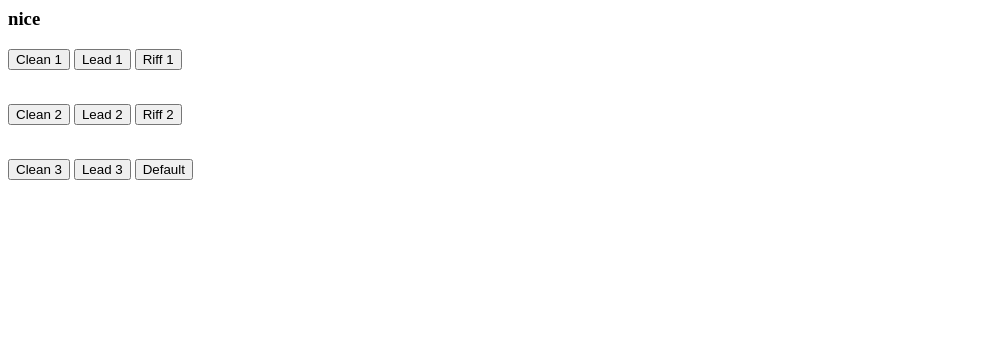
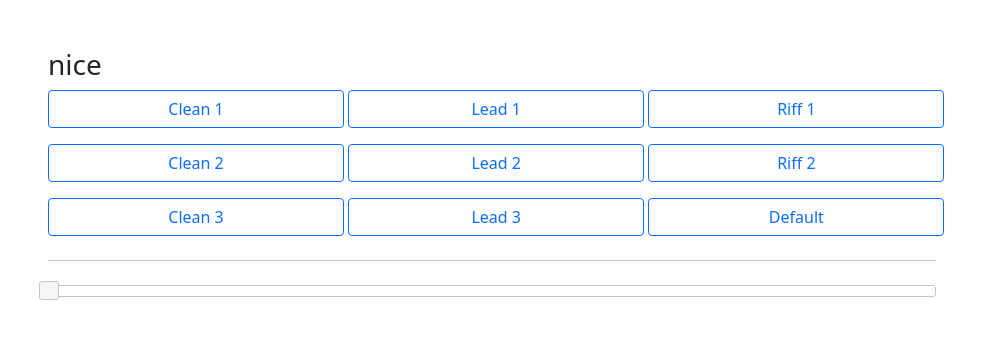
Before and after one commit to shefa/reimagined-system, a Flask app: page / in a window 1280 px wide. Shown: the top 360 px of the page, without its empty margins (0-999 px from the left). Run offline with Flask 2, Linux system fonts and the light colour scheme; some libraries are stand-ins or nearby versions.

Commit message:
add volume slider

```diff
--- a/app.py
+++ b/app.py
@@ -4,6 +4,7 @@ import time
 
 app = Flask(__name__)
 midi_out = rtmidi.MidiOut()
+midi_out.open_port(1)
 
 @app.route("/")
 def index():
@@ -11,10 +12,12 @@ def index():
 
 @app.route('/midi/<note>')
 def midi(note=0):
-    midi_out.open_port(1)
-    with midi_out:
-        midi_out.send_message([0x9C, int(note), 100])  # send NOTE_ON event on channel 13
-        time.sleep(0.5)
-        midi_out.send_message([0x8C, int(note), 0])
-    midi_out.close_port()
+    midi_out.send_message([0x9C, int(note), 100])  # send NOTE_ON event on channel 13
+    time.sleep(0.5)
+    midi_out.send_message([0x8C, int(note), 0])
     return note
+
+@app.route('/midi2/<note>/<velocity>')
+def midi2(note=0,velocity=100):
+    midi_out.send_message([0x9C, int(note), int(velocity)])  # send NOTE_ON event on channel 13
+    return note
--- a/templates/index.html
+++ b/templates/index.html
@@ -1,24 +1,50 @@
-<script src="//ajax.googleapis.com/ajax/libs/jquery/1.9.1/jquery.min.js"></script>
+<!DOCTYPE html>
+<html lang="en">
+<head>
+  <title>Nice</title>
+  <meta charset="utf-8">
+  <meta name="viewport" content="width=device-width, initial-scale=1">
+  <link href="https://cdn.jsdelivr.net/npm/bootstrap@5.0.1/dist/css/bootstrap.min.css" rel="stylesheet">
+  <link rel="stylesheet" href="//code.jquery.com/ui/1.12.1/themes/base/jquery-ui.css">
+  <script src="https://ajax.googleapis.com/ajax/libs/jquery/3.5.1/jquery.min.js"></script>
+  <script src="https://code.jquery.com/ui/1.12.1/jquery-ui.js"></script>
+</head>
+<body>
 <script type=text/javascript>$(function(){
+$(".slider" ).slider();
+$(".slider" ).on( "slidechange", function(e,u) {console.log(this.id); console.log(u.value);$.getJSON('/midi2/'+this.id+'/'+u.value, function(d){});} );
 $('a').on('click', function(e){e.preventDefault();$.getJSON('/midi/'+this.id, function(d){});return false;});});
 </script>
-<div class='container'>
-    <h3>nice</h3>
+<div class="container-fluid p-5">
+  <h3>nice</h3>
+  	<div class="row mb-3">
         <form>
-            <a href=# id=0><button class='btn btn-default'>Clean 1</button></a>
-            <a href=# id=1><button class='btn btn-default'>Lead 1</button></a>
-            <a href=# id=2><button class='btn btn-default'>Riff 1</button></a>
+            <a href=# id=0><button class='btn btn-outline-primary col-md-3 col-xs-4'>Clean 1</button></a>
+            <a href=# id=1><button class='btn btn-outline-primary col-md-3 col-xs-4'>Lead 1</button></a>
+            <a href=# id=2><button class='btn btn-outline-primary col-md-3 col-xs-4'>Riff 1</button></a>
         </form>
-        <br>
+    </div>
+    <div class="row mb-3">
         <form>
-            <a href=# id=3><button class='btn btn-default'>Clean 2</button></a>
-            <a href=# id=4><button class='btn btn-default'>Lead 2</button></a>
-            <a href=# id=5><button class='btn btn-default'>Riff 2</button></a>
+            <a href=# id=3><button class='btn btn-outline-primary col-md-3 col-xs-4'>Clean 2</button></a>
+            <a href=# id=4><button class='btn btn-outline-primary col-md-3 col-xs-4'>Lead 2</button></a>
+            <a href=# id=5><button class='btn btn-outline-primary col-md-3 col-xs-4'>Riff 2</button></a>
         </form>
-        <br>
+    </div>
+    <div class="row mb-3">
         <form>
-            <a href=# id=6><button class='btn btn-default'>Clean 3</button></a>
-            <a href=# id=7><button class='btn btn-default'>Lead 3</button></a>
-            <a href=# id=8><button class='btn btn-default'>Default</button></a>
+            <a href=# id=6><button class='btn btn-outline-primary col-md-3 col-xs-4'>Clean 3</button></a>
+            <a href=# id=7><button class='btn btn-outline-primary col-md-3 col-xs-4'>Lead 3</button></a>
+            <a href=# id=8><button class='btn btn-outline-primary col-md-3 col-xs-4'>Default</button></a>
         </form>
+    </div>
+    <hr class="my-4 col-md-9 col-xs-12">
+    <div class="row mb-3">
+        <form>
+            <div class="slider col-md-9 col-xs-12" id=9></div>
+        </form>
+    </div>
 </div>
+<script src="https://cdn.jsdelivr.net/npm/bootstrap@5.0.1/dist/js/bootstrap.bundle.min.js" integrity="sha384-gtEjrD/SeCtmISkJkNUaaKMoLD0//ElJ19smozuHV6z3Iehds+3Ulb9Bn9Plx0x4" crossorigin="anonymous"></script>
+</body>
+</html>
```
